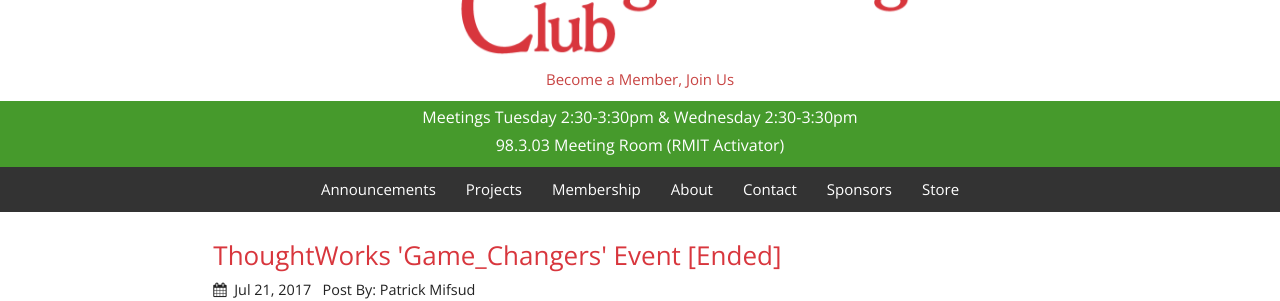
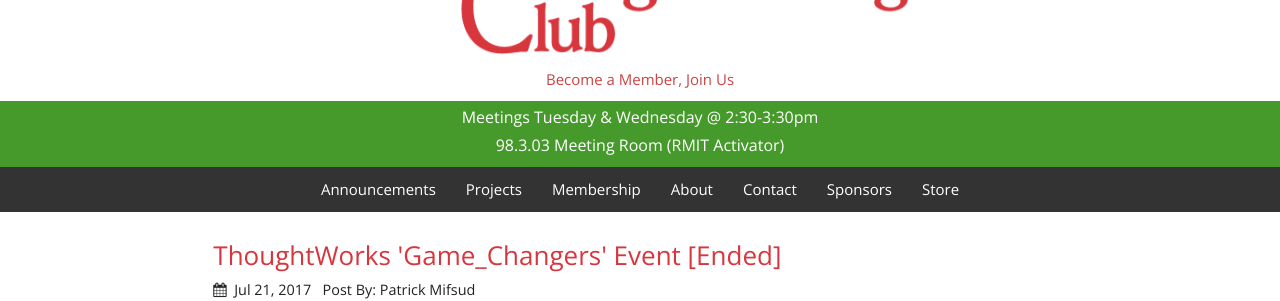
Before and after one commit to rmit-programming-club/rmit-programming-club.github.io, a Jekyll site: the page built from index.html, in a window 1280 px wide. Shown: the part 198-499 px from the top of the page. Built offline with Jekyll 4.4.1, drawn with Linux system fonts in a browser that asks for light colours; nearby versions of some CDN libraries.

Commit message:
Changed Wording on Meeting Banner

```diff
--- a/_includes/header.html
+++ b/_includes/header.html
@@ -20,7 +20,7 @@
 
     <!-- Meeting Banner -->
     <div class="col-md-12 meetingbanner">
-		<p>Meetings Tuesday 2:30-3:30pm & Wednesday 2:30-3:30pm</p>
+		<p>Meetings Tuesday & Wednesday @ 2:30-3:30pm</p>
 		<p>98.3.03 Meeting Room (RMIT Activator)</p>
 	</div>
 
```
